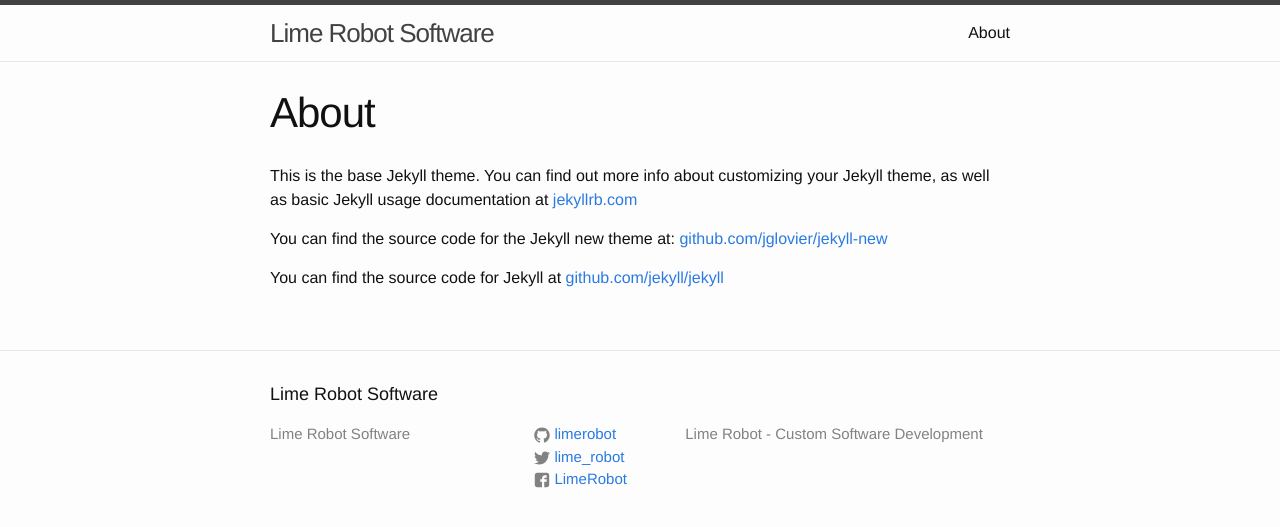
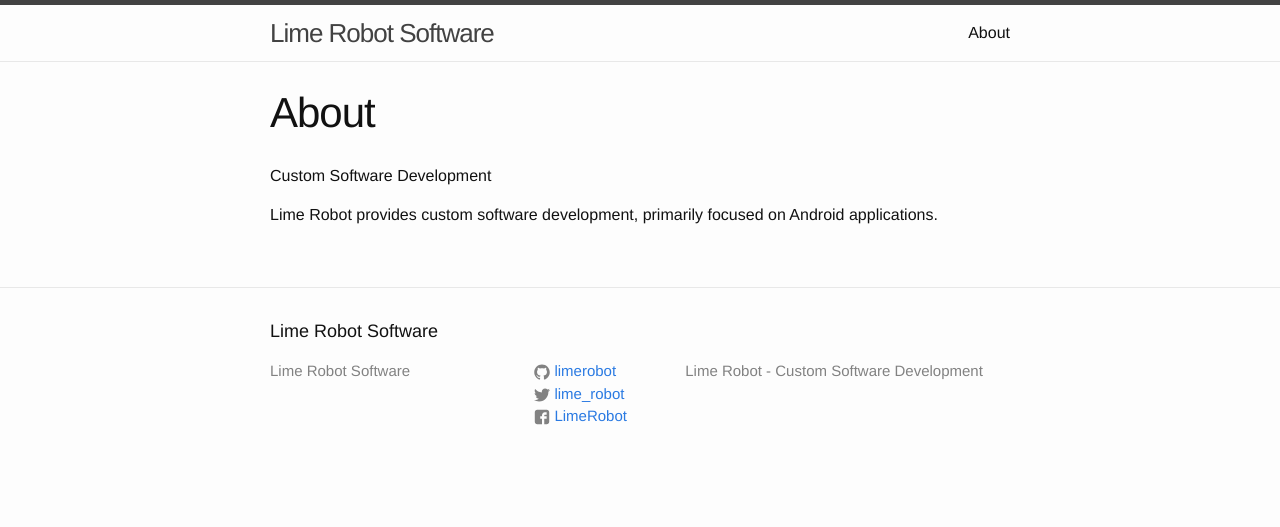
Before and after one commit to limerobot/limerobot.github.io, a Jekyll site: the page built from about.md, in a window 1280 px wide. Shown: the top 527 px of the page. Built offline with Jekyll 4.4.1, drawn with Linux system fonts in a browser that asks for light colours.

Commit message:
Added about page.

```diff
--- a/about.md
+++ b/about.md
@@ -4,8 +4,6 @@
 permalink: /about/
 ---
 
-This is the base Jekyll theme. You can find out more info about customizing your Jekyll theme, as well as basic Jekyll usage documentation at [jekyllrb.com](http://jekyllrb.com/)
+Custom Software Development
 
-You can find the source code for the Jekyll new theme at: [github.com/jglovier/jekyll-new](https://github.com/jglovier/jekyll-new)
-
-You can find the source code for Jekyll at [github.com/jekyll/jekyll](https://github.com/jekyll/jekyll)
+Lime Robot provides custom software development, primarily focused on Android applications.
```
